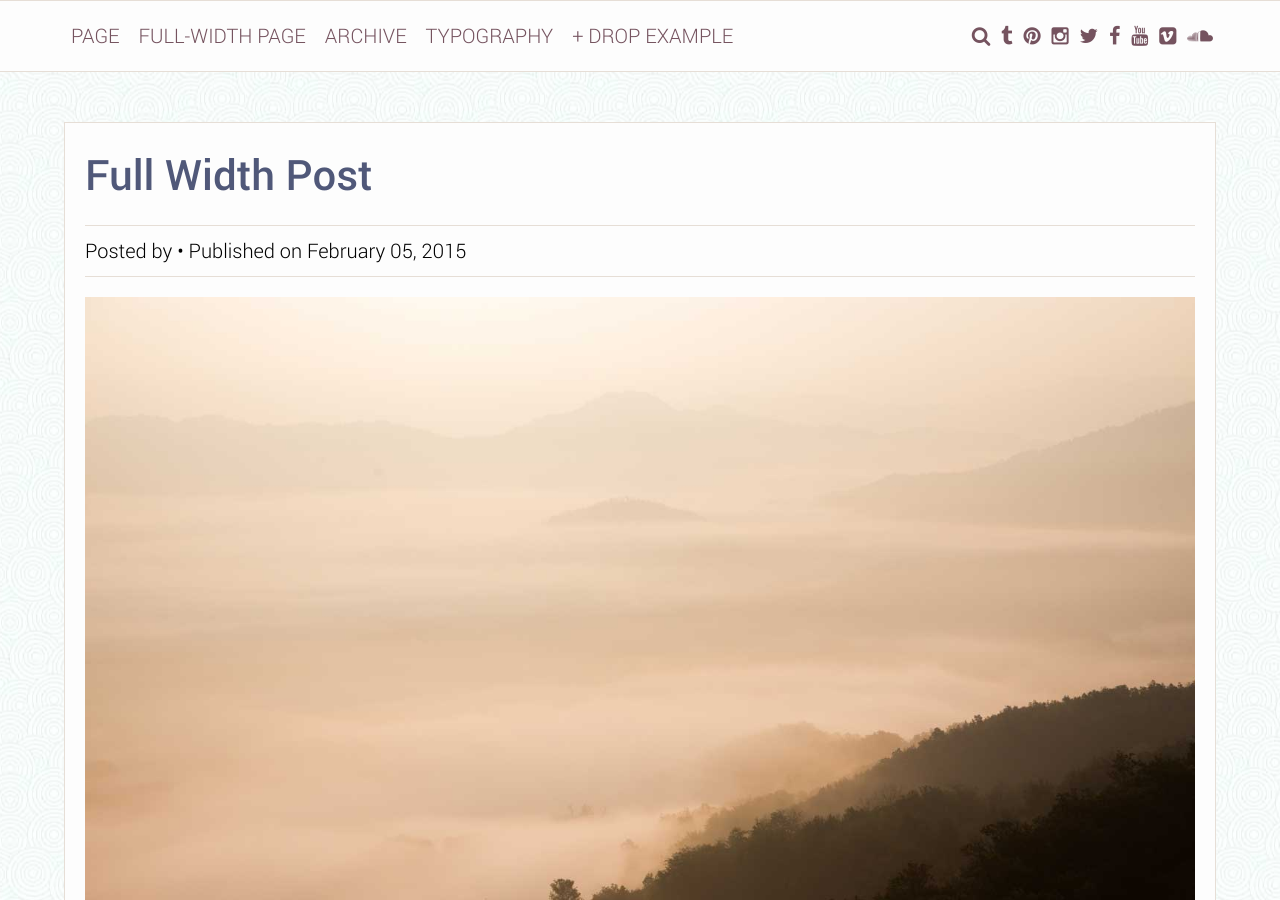
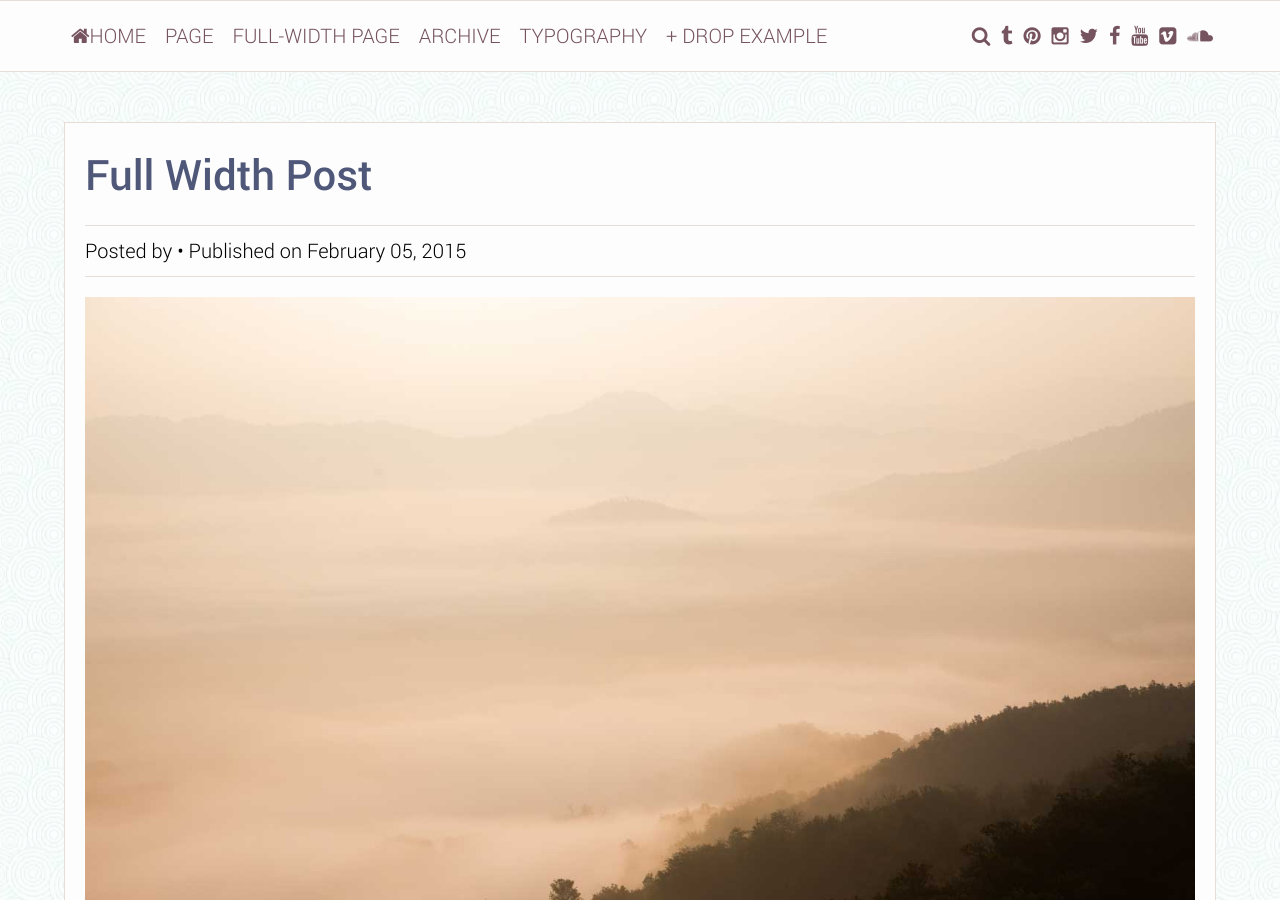
Before and after one commit to test-s/test-s, a Jekyll site: the page built from _posts/2015-02-05-standard-full.md, in a window 1280 px wide and 900 px high. Built offline with Jekyll 4.4.1, drawn with Linux system fonts in a browser that asks for light colours.

Commit message:
Update nav.html

```diff
--- a/_includes/nav.html
+++ b/_includes/nav.html
@@ -3,6 +3,9 @@
         <nav id="menu">
             <a class="toggle_link noline"><i class="fa fa-close fa-lg"></i></a>
             <ul>
+                <li>
+                    <a href="{{ site.baseurl | replace: '//', '/' }}/"><i class="fa fa-home"></i>Home</a>
+                </li>
                 <li>
                     <a href="{{ site.baseurl | replace: '//', '/' }}/page">Page</a>
                 </li>
```
